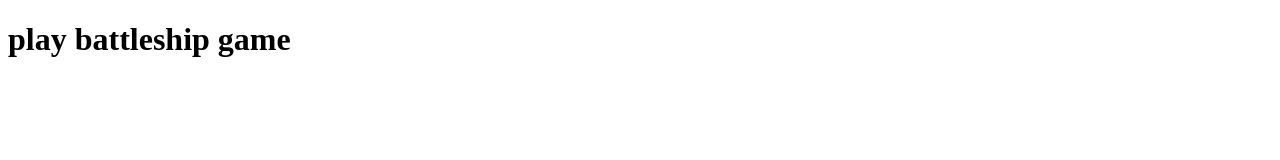
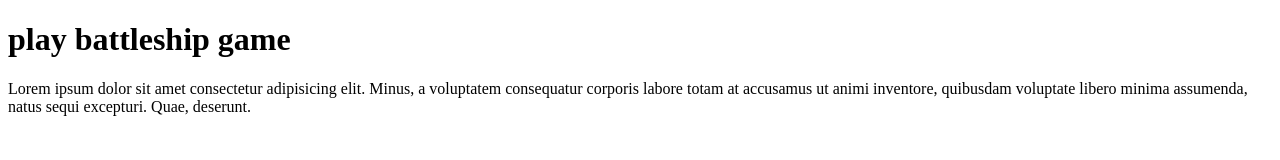
Before and after one commit to etiill/EGIDO_ETHYL-JOY_BSIT2C_REPO, a plain HTML site: page battleship/battleship.html in a window 1280 px wide. Drawn offline with Linux system fonts and the light colour scheme.

Commit message:
added parapgraph

```diff
--- a/battleship/battleship.html
+++ b/battleship/battleship.html
@@ -7,6 +7,7 @@
 </head>
 <body>
     <h1> play battleship game</h1>
+    <p>Lorem ipsum dolor sit amet consectetur adipisicing elit. Minus, a voluptatem consequatur corporis labore totam at accusamus ut animi inventore, quibusdam voluptate libero minima assumenda, natus sequi excepturi. Quae, deserunt.</p>
     <script src="battleship.js"></script>
 </body>
 </html>
```
